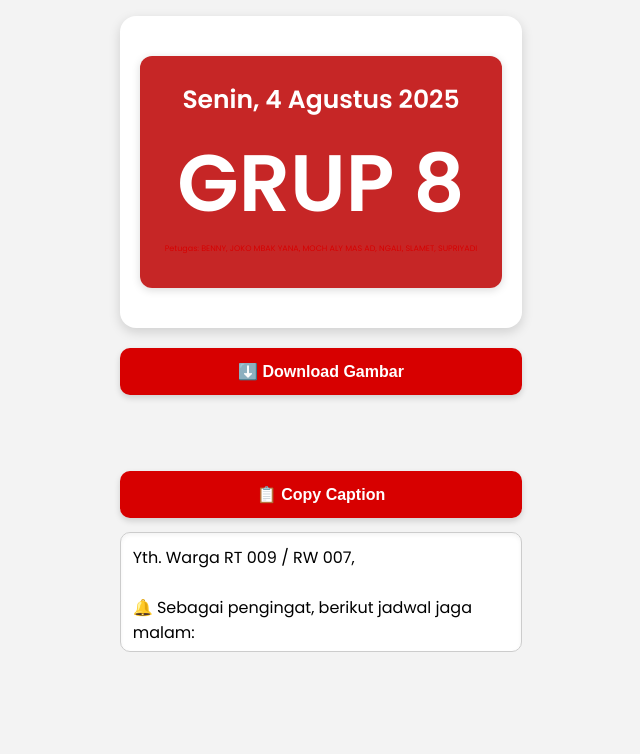
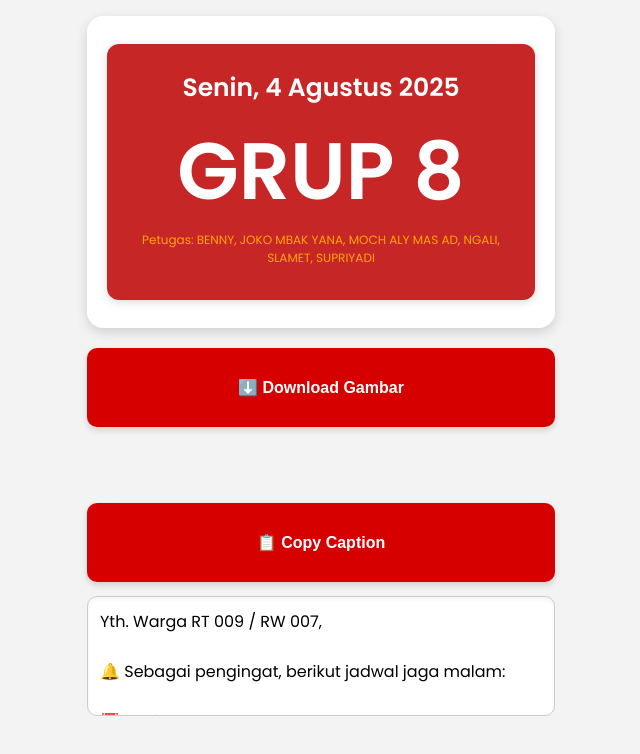
Before and after one commit to ertesembilanerwetujuh/jadwalrondamalam, a plain HTML site: page index.html in a window 1280 px wide. Shown: the whole page, without its empty margins (319-959 px from the left). Drawn offline with nearby package versions, Linux system fonts and the light colour scheme.

Commit message:
Update style.css

```diff
--- a/style.css
+++ b/style.css
@@ -101,9 +101,9 @@ body, html {
 }
 
 #petugas {
-  font-size: 8px;
+  font-size: 12px;
   margin-top: 0px;
-  color: #d70000;
+  color: #ffa600;
   white-space: pre-wrap;
 }
 
@@ -117,7 +117,7 @@ body, html {
 /* Tombol Aksi */
 button {
   margin-top: 20px;
-  padding: 14px;
+  padding: 30px;
   font-size: 16px;
   border: none;
   border-radius: 10px;
```
